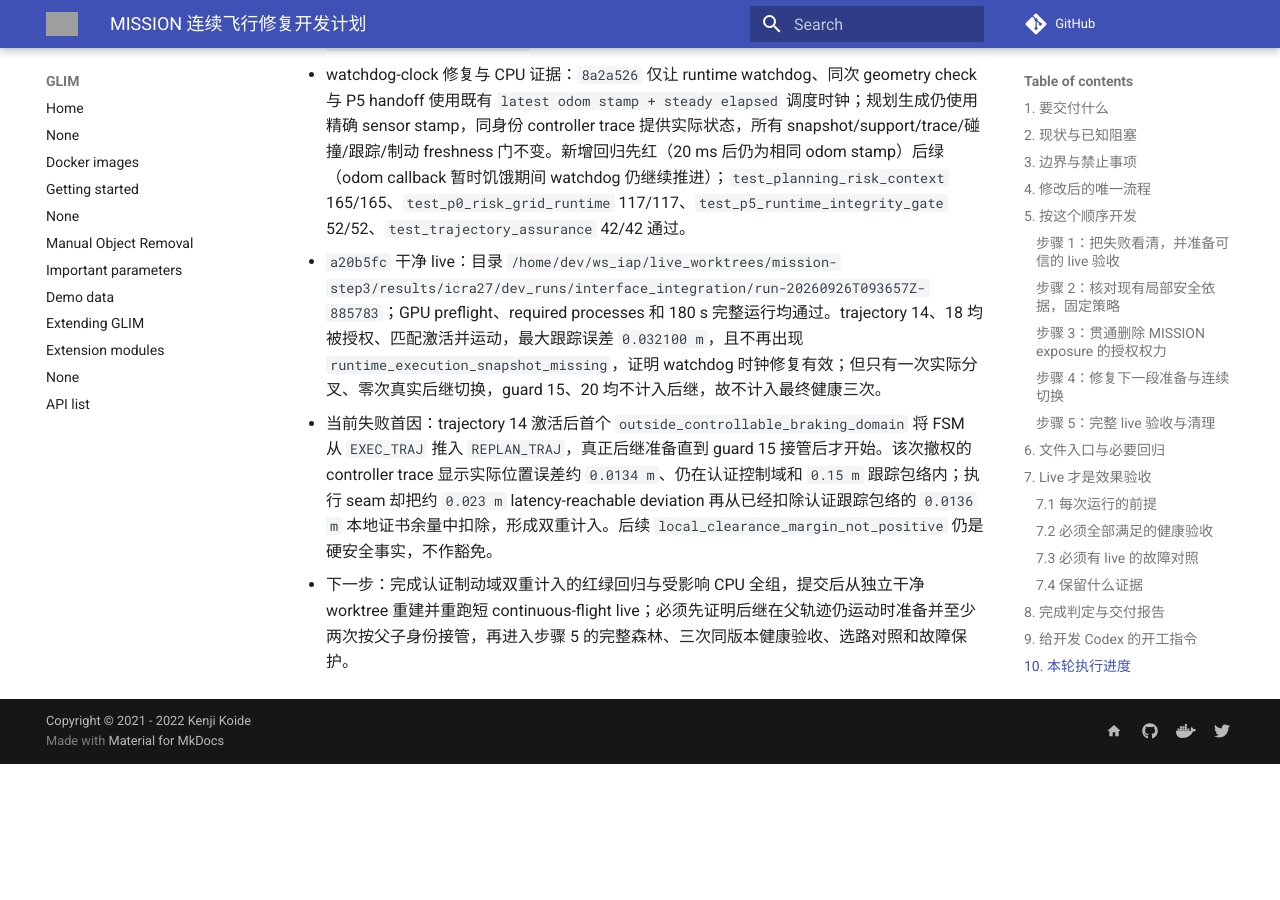
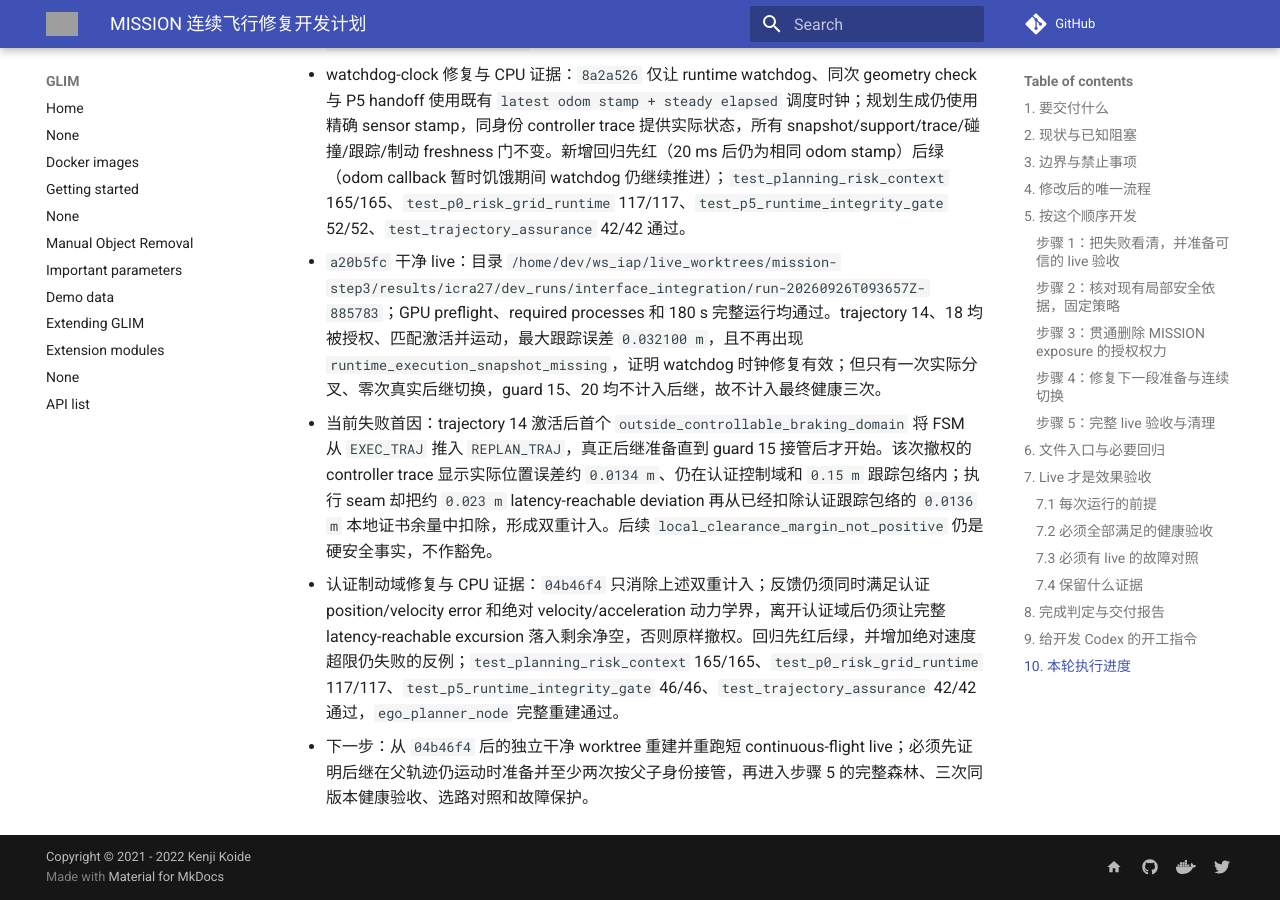
Before and after one commit to Printeger/iap, an MkDocs documentation site: the page built from docs/icra27/MISSION_CONTINUOUS_FLIGHT_IMPLEMENTATION_PLAN.md, in a window 1280 px wide and 900 px high, scrolled down 11861 px. Built offline with MkDocs 1.6.1 and Material for MkDocs 9.7.7, drawn with Linux system fonts in a browser that asks for light colours; nearby versions of some CDN libraries; comment, search, counter and statistics services are not loaded; before the commit the page ends 12625 px from its top, so only the background shows below that; grey boxes are pictures that could not be loaded.

Commit message:
docs: record braking-domain evidence

```diff
--- a/docs/icra27/MISSION_CONTINUOUS_FLIGHT_IMPLEMENTATION_PLAN.md
+++ b/docs/icra27/MISSION_CONTINUOUS_FLIGHT_IMPLEMENTATION_PLAN.md
@@ -235,7 +235,7 @@ python3 scripts/dev_planner/run_icra_interface_integration.py \
 
 ## 10. 本轮执行进度
 
-- 提交：步骤 1 为 `83fddbc`、`9f27a05`、`f6761b8`、`784d3d3`、`a4a35e9`、`30426ac`、`ffc118b`；步骤 2 为 `a751d5f`、`641b3ad`；步骤 3 为 `93bd62c`；步骤 4 为 `36e8236`、`24e8e74`、`1f59a51`、`8a2a526`（均基于计划提交 `e675443`）。用户历史文件 `docs/whatsnext.md` 保持未跟踪、未修改。
+- 提交：步骤 1 为 `83fddbc`、`9f27a05`、`f6761b8`、`784d3d3`、`a4a35e9`、`30426ac`、`ffc118b`；步骤 2 为 `a751d5f`、`641b3ad`；步骤 3 为 `93bd62c`；步骤 4 为 `36e8236`、`24e8e74`、`1f59a51`、`8a2a526`、`04b46f4`（均基于计划提交 `e675443`）。用户历史文件 `docs/whatsnext.md` 保持未跟踪、未修改。
 - 完成项：步骤 1 已补全 optimizer/refinement/manager/FSM 首因，continuous-flight analyzer 已拒绝 guard 伪后继、身份或父子链不符、零速切换、命令断流、required process 提前退出、短程停车、终点悬停不足和未由 odom 穿越四叉。步骤 2 已确认生产路径统一复用 `LocalMotionAssurance`/`LocalClearanceEvaluator` 且必要输入缺失时 fail closed；森林配置仍为 tracking `0.15 m`、safety margin `0.20 m`、surface `0.02 m`、`uncalibrated_default_v1`，故后续证据只适用于仿真/开发，不能冒充部署标定。步骤 3 已移除 MISSION exposure 的独立拒绝/制动权并保留真实风险诊断和排序；STRICT、局部净空、support/freshness、身份、动力学与制动门不变。
 - 失败首因：基线轨迹 5 为 `SUCCESSOR_CURVE_PREPARATION_FAILED` 且旧 detail 泄漏初始化占位；轨迹 9 为 P5 重复累计 prior episode 后 exposure braking。原始证据：`results/icra27/dev_runs/interface_integration/run-20260926T050049Z-450628/full-r01-risk/exports/planner_p4_risk_astar_debug.csv.execution_events.csv` 及同目录 `stdout.log`。步骤 3 干净 live 已证明旧 exposure 不再制动，但第一 actual B-spline 因 `local_clearance_margin_not_positive` 被硬局部门拒绝，下一冻结通道又继承失败候选的 `HOLD_REQUIRED`，故未首航；`bspline_count=0` 和零位移是结果，不是首因。
 - live 证据：步骤 3 使用独立 worktree/build/install，在 `93bd62c78b6dc7af731b25c6e2a71794d02b14eb` 运行 180 s；GPU preflight 通过、required processes 未提前退出、launch exit 0，manifest 为 `git_worktree_clean=true`。目录：`/home/dev/ws_iap/live_worktrees/mission-step3/results/icra27/dev_runs/interface_integration/run-20260926T081255Z-633590`。该失败运行不计入最终健康三次。
@@ -248,4 +248,5 @@ python3 scripts/dev_planner/run_icra_interface_integration.py \
 - watchdog-clock 修复与 CPU 证据：`8a2a526` 仅让 runtime watchdog、同次 geometry check 与 P5 handoff 使用既有 `latest odom stamp + steady elapsed` 调度时钟；规划生成仍使用精确 sensor stamp，同身份 controller trace 提供实际状态，所有 snapshot/support/trace/碰撞/跟踪/制动 freshness 门不变。新增回归先红（20 ms 后仍为相同 odom stamp）后绿（odom callback 暂时饥饿期间 watchdog 仍继续推进）；`test_planning_risk_context` 165/165、`test_p0_risk_grid_runtime` 117/117、`test_p5_runtime_integrity_gate` 52/52、`test_trajectory_assurance` 42/42 通过。
 - `a20b5fc` 干净 live：目录 `/home/dev/ws_iap/live_worktrees/mission-step3/results/icra27/dev_runs/interface_integration/run-20260926T093657Z-885783`；GPU preflight、required processes 和 180 s 完整运行均通过。trajectory 14、18 均被授权、匹配激活并运动，最大跟踪误差 `0.032100 m`，且不再出现 `runtime_execution_snapshot_missing`，证明 watchdog 时钟修复有效；但只有一次实际分叉、零次真实后继切换，guard 15、20 均不计入后继，故不计入最终健康三次。
 - 当前失败首因：trajectory 14 激活后首个 `outside_controllable_braking_domain` 将 FSM 从 `EXEC_TRAJ` 推入 `REPLAN_TRAJ`，真正后继准备直到 guard 15 接管后才开始。该次撤权的 controller trace 显示实际位置误差约 `0.0134 m`、仍在认证控制域和 `0.15 m` 跟踪包络内；执行 seam 却把约 `0.023 m` latency-reachable deviation 再从已经扣除认证跟踪包络的 `0.0136 m` 本地证书余量中扣除，形成双重计入。后续 `local_clearance_margin_not_positive` 仍是硬安全事实，不作豁免。
-- 下一步：完成认证制动域双重计入的红绿回归与受影响 CPU 全组，提交后从独立干净 worktree 重建并重跑短 continuous-flight live；必须先证明后继在父轨迹仍运动时准备并至少两次按父子身份接管，再进入步骤 5 的完整森林、三次同版本健康验收、选路对照和故障保护。
+- 认证制动域修复与 CPU 证据：`04b46f4` 只消除上述双重计入；反馈仍须同时满足认证 position/velocity error 和绝对 velocity/acceleration 动力学界，离开认证域后仍须让完整 latency-reachable excursion 落入剩余净空，否则原样撤权。回归先红后绿，并增加绝对速度超限仍失败的反例；`test_planning_risk_context` 165/165、`test_p0_risk_grid_runtime` 117/117、`test_p5_runtime_integrity_gate` 46/46、`test_trajectory_assurance` 42/42 通过，`ego_planner_node` 完整重建通过。
+- 下一步：从 `04b46f4` 后的独立干净 worktree 重建并重跑短 continuous-flight live；必须先证明后继在父轨迹仍运动时准备并至少两次按父子身份接管，再进入步骤 5 的完整森林、三次同版本健康验收、选路对照和故障保护。
```
